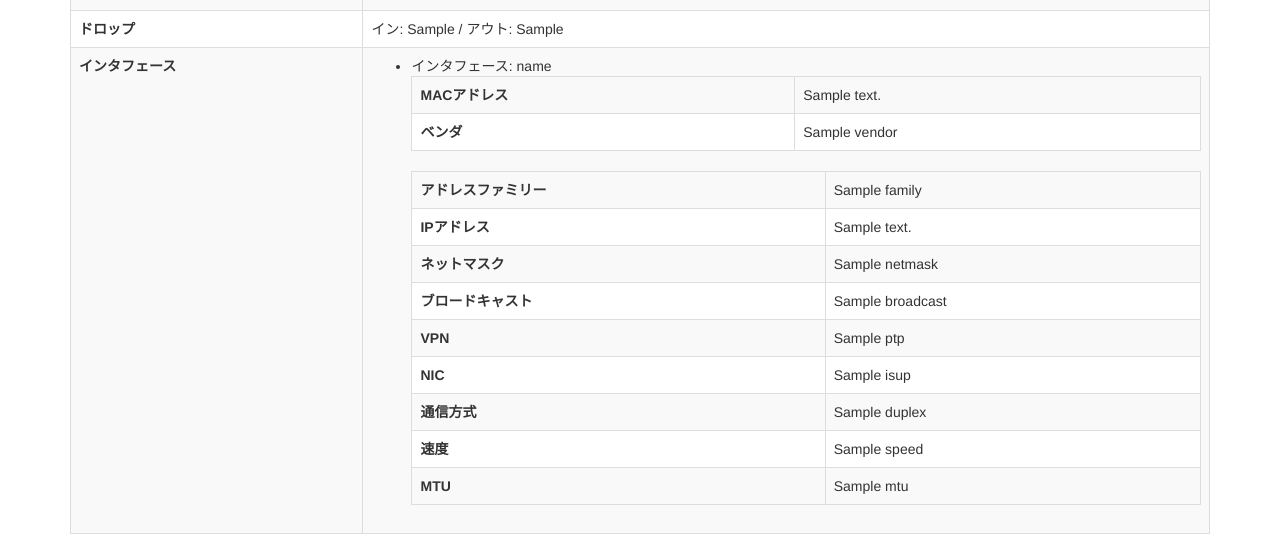
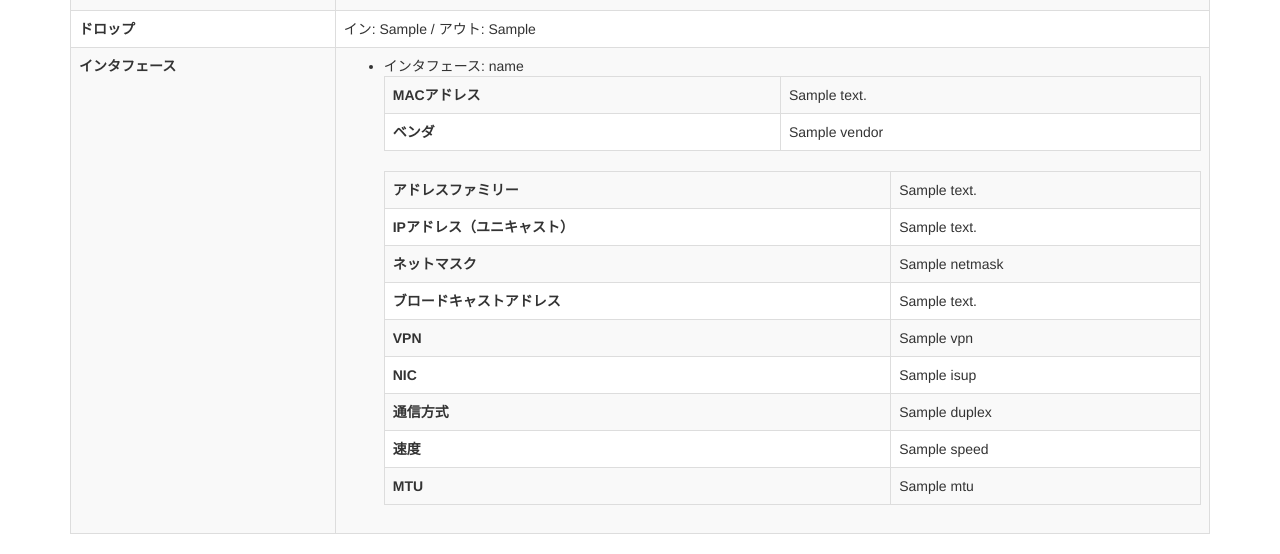
Before and after one commit to uyupun-archive/sukebench, a Flask app: template templates/index.html in a window 1280 px wide, after a click on "Network". Shown: the part 276-830 px from the top of the page. Run offline with Flask 2, Linux system fonts and the light colour scheme; the template is opened without the code that fills it: most values are stand-ins (such as "Sample title", 1, 10 or a date in 2020); some libraries are stand-ins or nearby versions.

Commit message:
Modify network_info

```diff
--- a/machine_info.py
+++ b/machine_info.py
@@ -33,7 +33,7 @@ class MachineInfo:
                 'address_family': str(settings.family),
                 'ip_address': settings.address,
                 'netmask': settings.netmask,
-                'broadcast': settings.broadcast,
+                'broadcast_address': settings.broadcast,
                 'vpn': settings.ptp,
             }, interface))
         return logical_addrs
--- a/templates/index.html
+++ b/templates/index.html
@@ -199,32 +199,32 @@
                             <table class="table table-bordered table-striped">
                                 <tr>
                                     <th>アドレスファミリー</th>
-                                    <td>{{ addr.family }}</td>
+                                    <td>{{ addr.address_family }}</td>
                                 <tr>
-                                    <th>IPアドレス</th>
-                                    <td>{{ addr.address }}</td>
+                                    <th>IPアドレス（ユニキャスト）</th>
+                                    <td>{{ addr.ip_address }}</td>
                                 </tr>
                                 <tr>
                                     <th>ネットマスク</th>
                                     <td>{{ addr.netmask }}</td>
                                 </tr>
                                 <tr>
-                                    <th>ブロードキャスト</th>
+                                    <th>ブロードキャストアドレス</th>
                                     <td>
-                                        {% if addr.broadcast is none %}
+                                        {% if addr.broadcast_address is none %}
                                         <span>-</span>
                                         {% else %}
-                                        <span>{{ addr.broadcast }}</span>
+                                        <span>{{ addr.broadcast_address }}</span>
                                         {% endif %}
                                     </td>
                                 </tr>
                                 <tr>
                                     <th>VPN</th>
                                     <td>
-                                        {% if addr.ptp is none %}
+                                        {% if addr.vpn is none %}
                                         <span>-</span>
                                         {% else %}
-                                        <span>{{ addr.ptp }}</span>
+                                        <span>{{ addr.vpn }}</span>
                                         {% endif %}
                                     </td>
                                 </tr>
```
